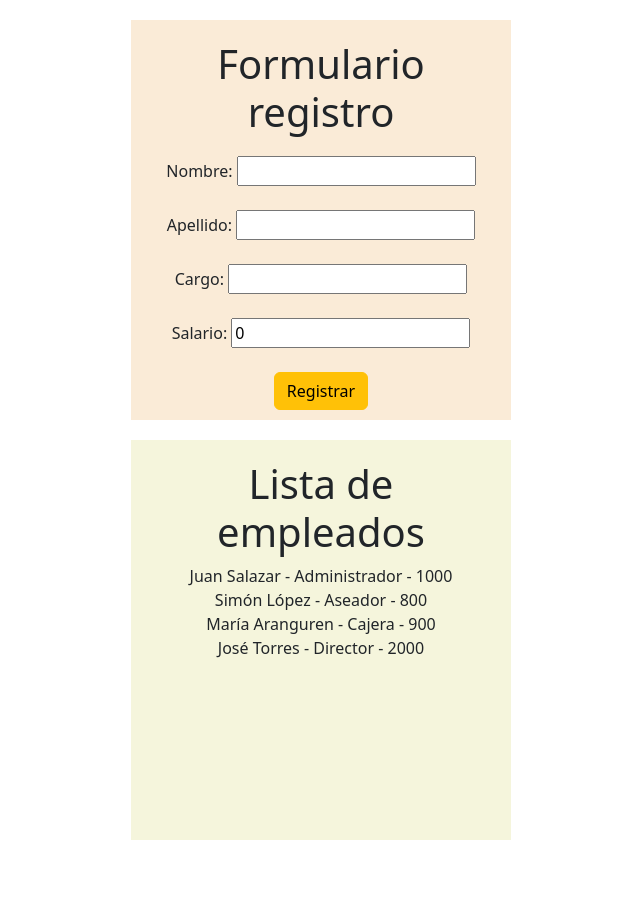
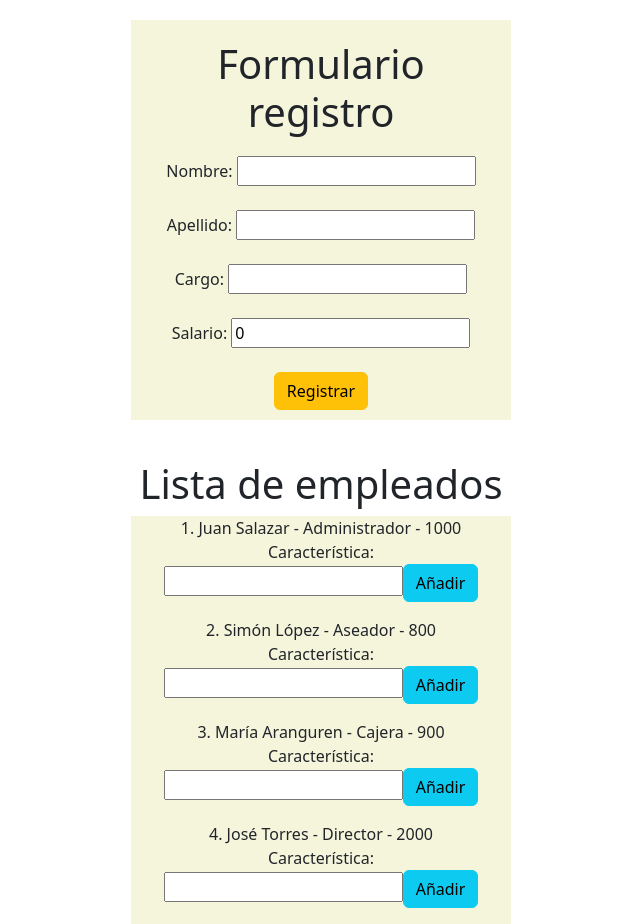
Before and after one commit to majo08velas/app-empleados, an Angular app: page / in a window 1280 px wide. Shown: the whole page, without its empty margins (319-959 px from the left). Before the commit the page ends 840 px from the top, so only its background shows below. Built offline with nearby package versions, Linux system fonts and the light colour scheme.

Commit message:
se agregaron carcateristicas a empleados

```diff
--- a/src/app/app.component.css
+++ b/src/app/app.component.css
@@ -15,7 +15,3 @@ form{
     height: 400px;
     background-color: beige;
 }
-
-#container_form{
-    background-color: antiquewhite;
-}
--- a/src/app/app.component.html
+++ b/src/app/app.component.html
@@ -9,12 +9,5 @@
   </form>
   <p *ngIf="registro">{{mensaje}}</p>
 </div>
-
-<div class="container">
-  <h1>{{title}}</h1>
-  <div class="row">
-    <div *ngFor="let empleado of empleados">
-        {{empleado.nombre}} {{empleado.apellido}} - {{empleado.cargo}} - {{empleado.salario}}
-    </div>
-  </div>
-</div>
+<h1>{{title}}</h1>
+<app-empleado-hijo-c  *ngFor="let empleado of empleados;let i=index" [empleado]="empleado" [i]="i"></app-empleado-hijo-c>
--- a/src/app/app.component.ts
+++ b/src/app/app.component.ts
@@ -10,9 +10,9 @@ import { Empleado } from './empleado.model';
 })
 export class AppComponent {
 
-  title = 'Lista de empleados';
   form_title = "Formulario registro";
   nombre:string="";
+  title = 'Lista de empleados';
   apellido:string="";
   cargo:string="";
   salario:number=0;
--- a/src/app/app.module.ts
+++ b/src/app/app.module.ts
@@ -2,10 +2,14 @@ import { NgModule } from '@angular/core';
 import { FormsModule } from '@angular/forms';
 import { BrowserModule } from '@angular/platform-browser';
 import { AppComponent } from './app.component';
+import { EmpleadoHijoCComponent } from './empleado-hijo-c/empleado-hijo-c.component';
+import { CaracteristicasEmpleadosComponent } from './caracteristicas-empleados/caracteristicas-empleados.component';
 
 @NgModule({
   declarations: [
-    AppComponent
+    AppComponent,
+    EmpleadoHijoCComponent,
+    CaracteristicasEmpleadosComponent,
   ],
   imports: [
     BrowserModule, FormsModule
--- /dev/null
+++ b/src/app/caracteristicas-empleados/caracteristicas-empleados.component.html
@@ -0,0 +1,3 @@
+<label>Característica: </label> <br>
+<input type="text" #caracteristica>
+<button (click)="agregarCarac(caracteristica.value)" class="btn btn-info">Añadir</button>
--- /dev/null
+++ b/src/app/caracteristicas-empleados/caracteristicas-empleados.component.ts
@@ -0,0 +1,26 @@
+import { Component, EventEmitter, OnInit, Output } from '@angular/core';
+
+@Component({
+  selector: 'app-caracteristicas-empleados',
+  templateUrl: './caracteristicas-empleados.component.html',
+  styleUrls: ['./caracteristicas-empleados.component.css']
+})
+export class CaracteristicasEmpleadosComponent implements OnInit {
+
+  @Output() caracteristicasEmpleados = new EventEmitter<string>();
+  /*El @Output es el decorador que indica que se va a emitir un dato,
+    caracrerísticasEmpleados es el nombre del output
+    new EventEmitter<string> es el tipo del output*/
+
+  constructor() { }
+
+  ngOnInit(): void {
+  }
+
+  /*El método agregarCaract es el que se encarga de emitir el dato
+  una vez se introduzca algo en el input*/
+  agregarCarac(value:string){
+    this.caracteristicasEmpleados.emit(value);
+  }
+
+}
--- /dev/null
+++ b/src/app/empleado-hijo-c/empleado-hijo-c.component.css
@@ -0,0 +1,9 @@
+.container{
+    text-align: center;
+    width: 380px;
+    background-color: beige;
+}
+
+#container_form{
+    background-color: antiquewhite;
+}
--- /dev/null
+++ b/src/app/empleado-hijo-c/empleado-hijo-c.component.html
@@ -0,0 +1,11 @@
+<div class="container">
+    <div class="row">
+        <div>
+            {{i+1}}. {{empleado.nombre}} {{empleado.apellido}} - {{empleado.cargo}} - {{empleado.salario}}
+        </div>
+        <app-caracteristicas-empleados (caracteristicasEmpleados)="agregarCarac($event)"></app-caracteristicas-empleados>
+        <ul style="list-style: none ;">
+            <li *ngFor="let carac of caracteristicas">{{carac}}</li>
+        </ul>
+    </div>
+</div>
--- /dev/null
+++ b/src/app/empleado-hijo-c/empleado-hijo-c.component.ts
@@ -0,0 +1,25 @@
+import { Component, Input, OnInit } from '@angular/core';
+import { Empleado } from '../empleado.model';
+
+@Component({
+  selector: 'app-empleado-hijo-c',
+  templateUrl: './empleado-hijo-c.component.html',
+  styleUrls: ['./empleado-hijo-c.component.css']
+})
+export class EmpleadoHijoCComponent implements OnInit {
+
+  @Input() empleado:Empleado;
+  @Input() i:number;
+
+  caracteristicas=[];
+
+  constructor() { }
+
+  ngOnInit(): void {
+  }
+
+  agregarCarac(caracteristicaEmpleado:string){
+    this.caracteristicas.push(caracteristicaEmpleado);
+  }
+
+}
--- a/tsconfig.json
+++ b/tsconfig.json
@@ -5,7 +5,7 @@
     "baseUrl": "./",
     "outDir": "./dist/out-tsc",
     "forceConsistentCasingInFileNames": true,
-    "strict": true,
+    "strict": false,
     "noImplicitOverride": true,
     "noPropertyAccessFromIndexSignature": true,
     "noImplicitReturns": true,
```
Also changed, not shown: src/app/caracteristicas-empleados/caracteristicas-empleados.component.css (added).
